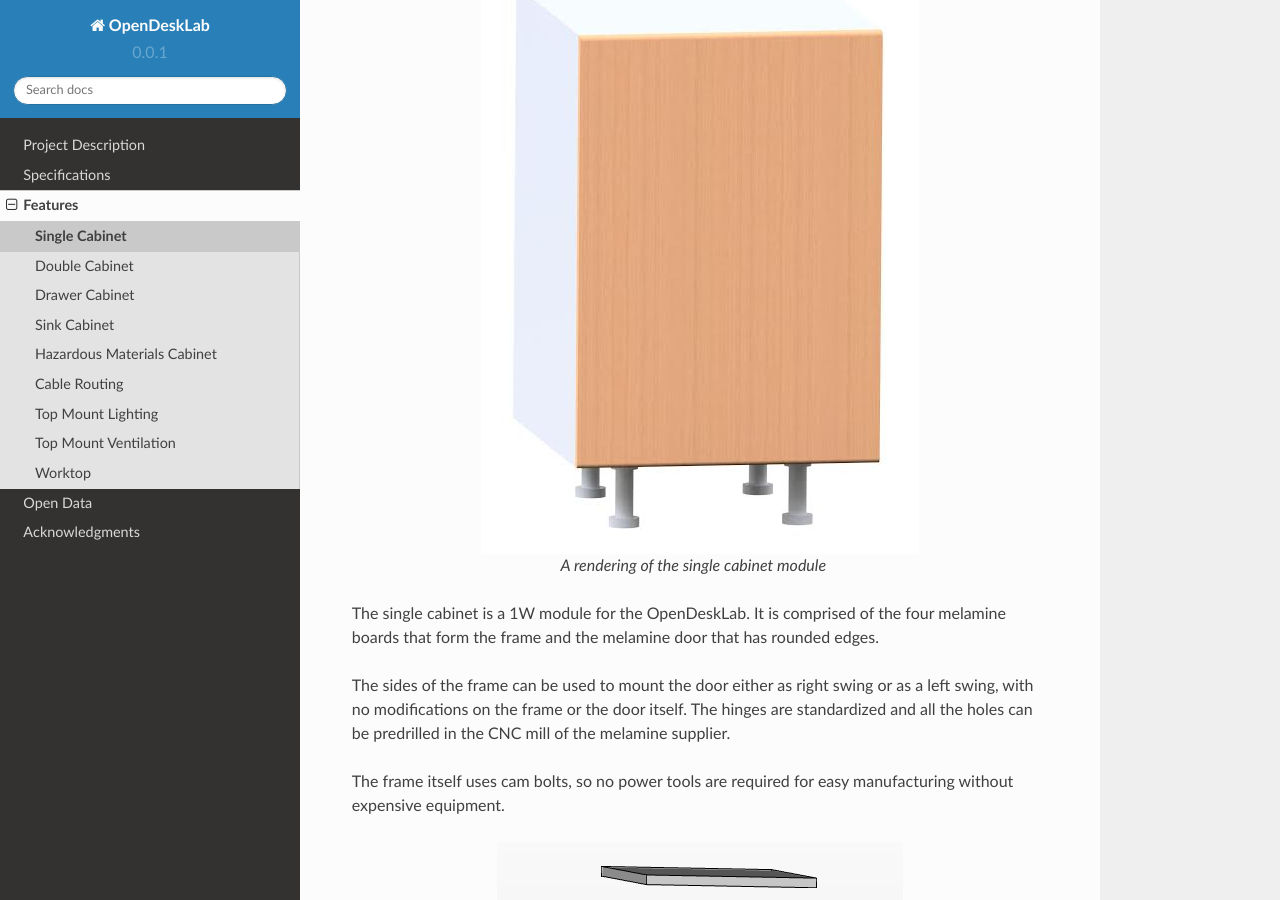
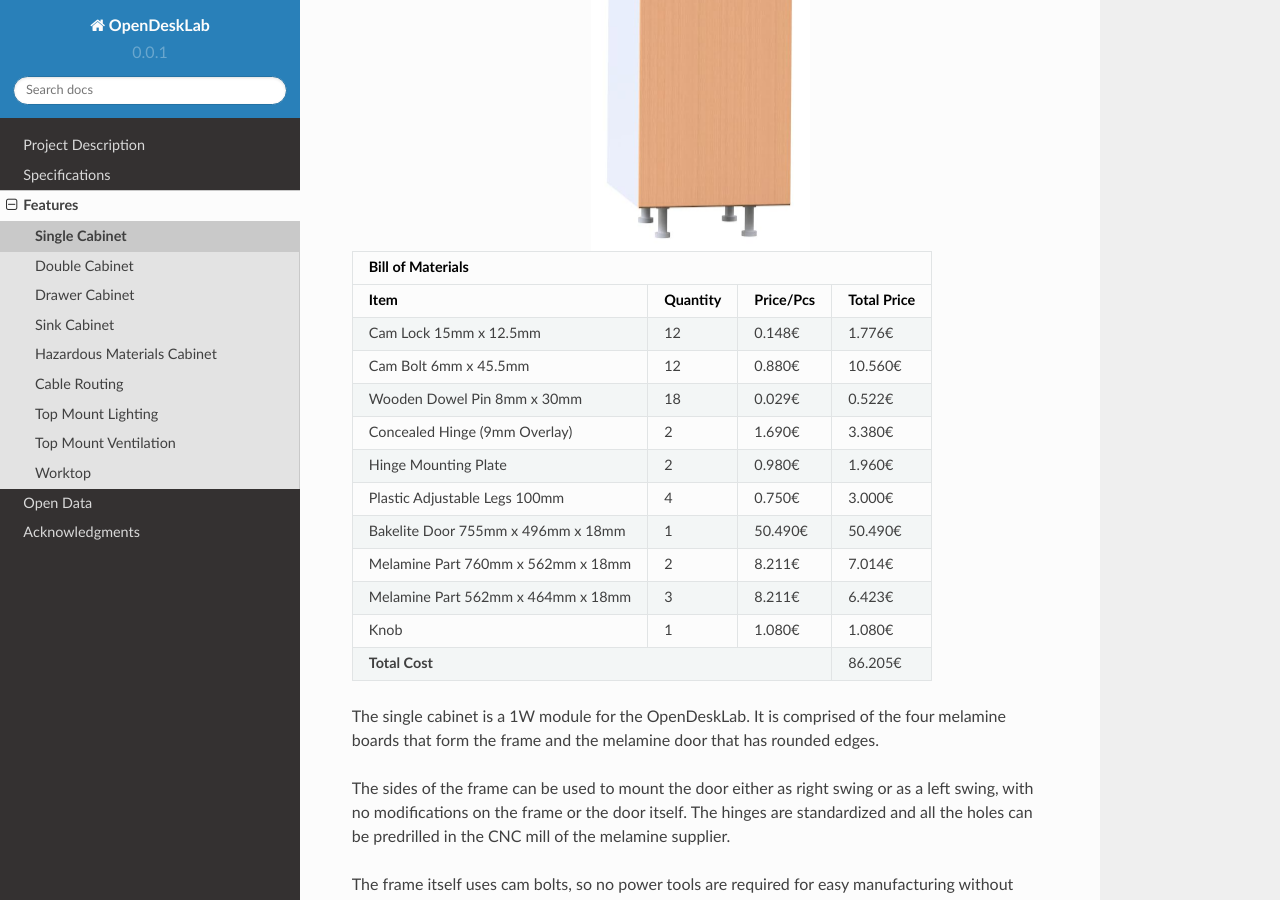
Before and after one commit to ellak-monades-aristeias/OpenDeskLab, a Sphinx documentation site: the page built from docs/include/parts/single_cabinet.rst, in a window 1280 px wide and 900 px high, scrolled down 211 px. Built offline with Sphinx 7.4.7 and the Read the Docs theme 2.0.0, drawn with Linux system fonts in a browser that asks for light colours.

Commit message:
Added BOM for single cabinet

```diff
--- a/docs/include/parts/single_cabinet.rst
+++ b/docs/include/parts/single_cabinet.rst
@@ -2,9 +2,39 @@
 -----------------------
 
 .. figure::  ../../../img/single_cabinet.png
-   :align:   center
+   :align: center
+   :scale: 50 %
+   :alt:   single cabinet
 
-   A rendering of the single cabinet module
+.. tabularcolumns:: |l|c|c|c|
+
++------------------------------------+----------+-----------+-------------+
+| Bill of Materials                                                       |
++------------------------------------+----------+-----------+-------------+
+| Item                               | Quantity | Price/Pcs | Total Price |
++====================================+==========+===========+=============+
+| Cam Lock 15mm x 12.5mm             |    12    |    0.148€ |      1.776€ |
++------------------------------------+----------+-----------+-------------+
+| Cam Bolt 6mm x 45.5mm              |    12    |    0.880€ |     10.560€ |
++------------------------------------+----------+-----------+-------------+
+| Wooden Dowel Pin 8mm x 30mm        |    18    |    0.029€ |      0.522€ |
++------------------------------------+----------+-----------+-------------+
+| Concealed Hinge (9mm Overlay)      |     2    |    1.690€ |      3.380€ |
++------------------------------------+----------+-----------+-------------+
+| Hinge Mounting Plate               |     2    |    0.980€ |      1.960€ |
++------------------------------------+----------+-----------+-------------+
+| Plastic Adjustable Legs 100mm      |     4    |    0.750€ |      3.000€ |
++------------------------------------+----------+-----------+-------------+
+| Bakelite Door 755mm x 496mm x 18mm |     1    |   50.490€ |     50.490€ |
++------------------------------------+----------+-----------+-------------+
+| Melamine Part 760mm x 562mm x 18mm |     2    |    8.211€ |      7.014€ |
++------------------------------------+----------+-----------+-------------+
+| Melamine Part 562mm x 464mm x 18mm |     3    |    8.211€ |      6.423€ |
++------------------------------------+----------+-----------+-------------+
+| Knob                               |     1    |    1.080€ |      1.080€ |
++------------------------------------+----------+-----------+-------------+
+| **Total Cost**                                            |     86.205€ |
++------------------------------------+----------+-----------+-------------+
 
 The single cabinet is a 1W module for the OpenDeskLab. It is comprised of the four melamine boards that form the frame and the melamine door that has rounded edges.
 
```
